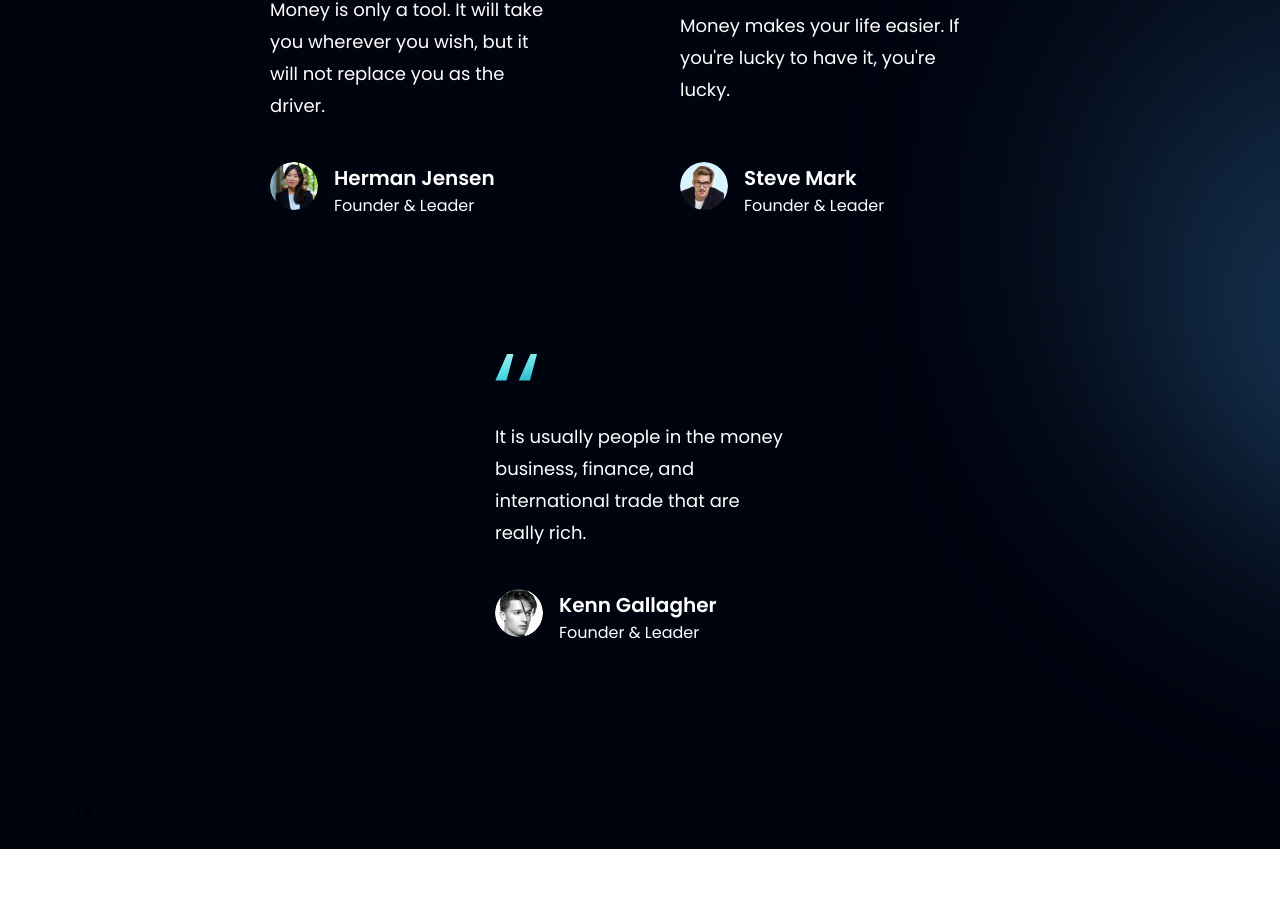
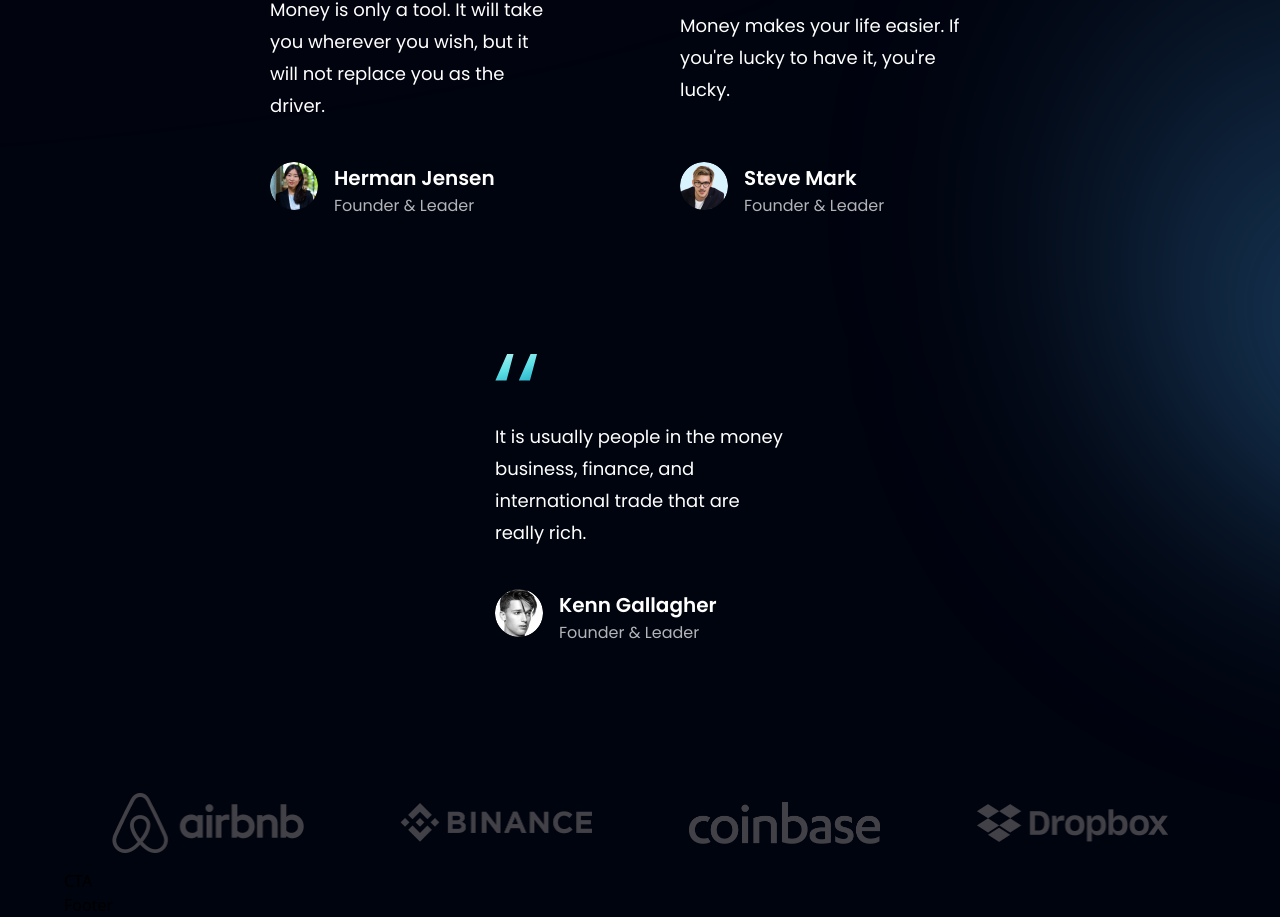
Before and after one commit to Gringo2/Epay, a React (Vite) app: page / in a window 1280 px wide. Shown: the part 3217-4134 px from the top of the page. Before the commit the page ends 4066 px from the top, so only its background shows below. Built offline with nearby package versions, Linux system fonts and the light colour scheme.

Commit message:
added_clients_section

```diff
--- a/src/components/FeedBackCard.jsx
+++ b/src/components/FeedBackCard.jsx
@@ -11,7 +11,7 @@
           <img src={img} alt={name}  className="w-[48px] h-[48px] rounded-full"/>
           <div className="flex flex-col ml-4">
             <h4 className="font-poppins font-semibold text-[20px] leading-[32px] text-white">{name}</h4>
-            <p className="font-poppins font-normal text-[16px] leading-[24px] text-white" >{title}</p>
+            <p className="font-poppins font-normal text-[16px] leading-[24px] text-dimWhite" >{title}</p>
           </div>
        </div>
     </div>
--- a/src/components/clients.jsx
+++ b/src/components/clients.jsx
@@ -1,9 +1,18 @@
-import React from 'react'
+import {clients} from '../constants';
+import styles from "../style";
 
-const clients = () => {
-  return (
-    <div>clients</div>
+const Clients = () =>(
+    <section className={`${styles.flexCenter} my-4`}>
+        <div className={`${styles.flexCenter} flex-wrap w-full`}>
+          {clients.map((client) =>
+            <div key={client.id} className={`flex-1 ${styles.flexCenter} sm:min-w-[192px] min-w-[120px]`}>
+              <img src={client.logo} alt="client"
+                className="sm:w-[192px] w-[100px] object-contain" />
+            </div>
+          )}
+        </div>
+    </section>
   )
-}
 
-export default clients
+
+export default Clients
```
